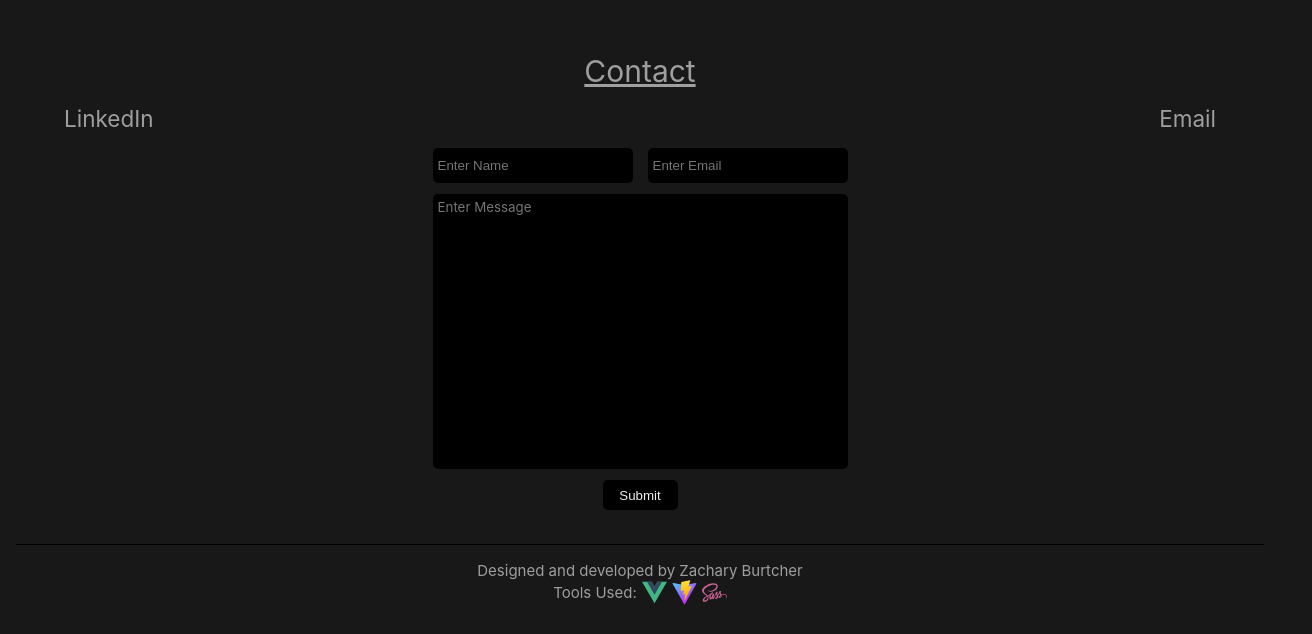
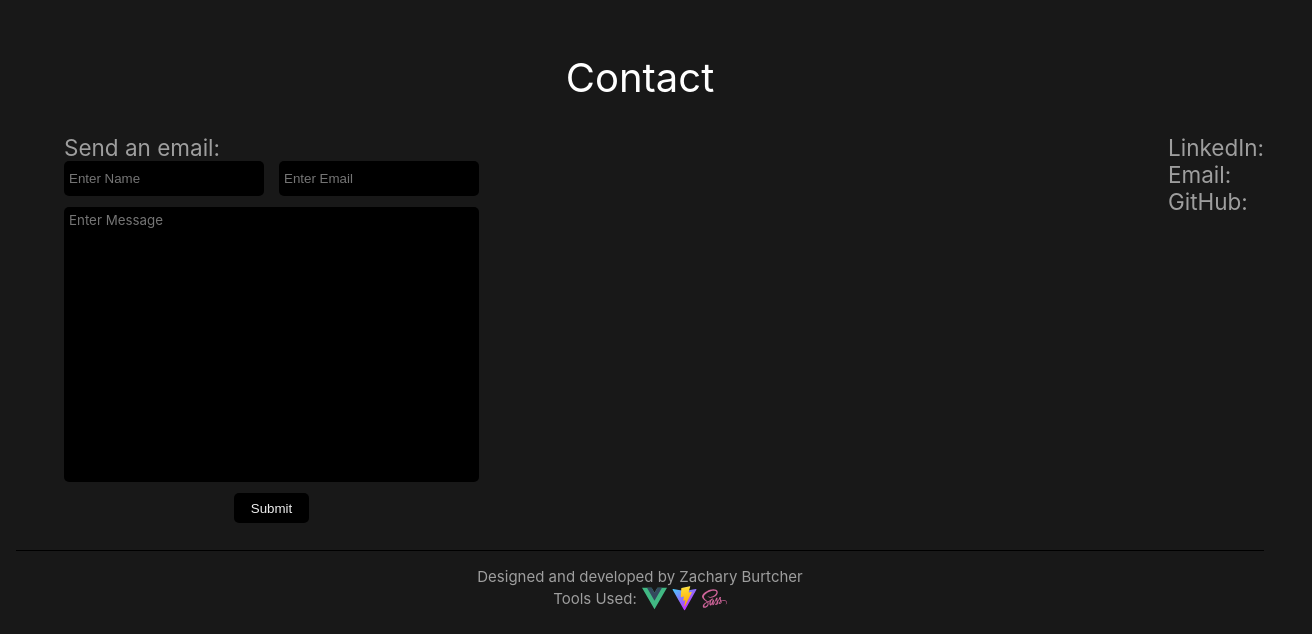
Before and after one commit to therazor113/Portfolio, a Vue app: page / in a window 1280 px wide. Shown: the part 3159-3793 px from the top of the page, 1312 px wide, since content can reach past the window. Built offline with nearby package versions, Linux system fonts and the light colour scheme.

Commit message:
Moved items into flex container

```diff
--- a/src/components/contact/ContactView.vue
+++ b/src/components/contact/ContactView.vue
@@ -16,17 +16,16 @@ export default {
 </script>
 
 <template>
-  <div class="container">
-    <h1>Contact</h1>
-    <div class="info">
-      <h2>LinkedIn</h2>
-      <h2>Email</h2>
-    </div>
+  <h1 class="title">
+    Contact
+  </h1>
+  <div class="contactContainer">
+    <div>
+      <h2>Send an email:</h2>
       <form
         name="EmailForm"
         @submit.prevent="onSubmit"
       >
-      <!-- @submit.prevent="onSubmit" might work for preventing default reload -->
         <div class="formHeader">
           <input
             v-model="nameText"
@@ -57,16 +56,27 @@ export default {
         >
       </form>
     </div>
+    <div class="info">
+      <h2>LinkedIn:</h2>
+      <h2>Email:</h2>
+      <h2>GitHub:</h2>
+    </div>
+  </div>
 </template>
 
 <style lang="scss" scoped>
-  .container {
+  .title {
+    color: #fff;
+    font-size: 40px;
+    text-align: center;
+    margin-bottom: 1rem;
+  }
+  .contactContainer {
+    display: flex;
+    justify-content: space-between;
+    margin-left: 3rem;
     width: 100%;
-    height: 475px;
-    h1 {
-      text-align: center;
-      text-decoration: underline;
-    }
+    height: 400px;
     input {
       padding: 5px;
       background: black;
@@ -79,12 +89,11 @@ export default {
       display: flex;
       flex-direction: column;
       gap: 0.7rem;
-      margin: 0 auto;
     }
   }
   .info {
     display: flex;
-    justify-content: space-between;
+    flex-direction: column;
     margin-left: 3rem;
     margin-right: 3rem;
   }
```
Lines whose indentation alone changed are shown as unchanged.
